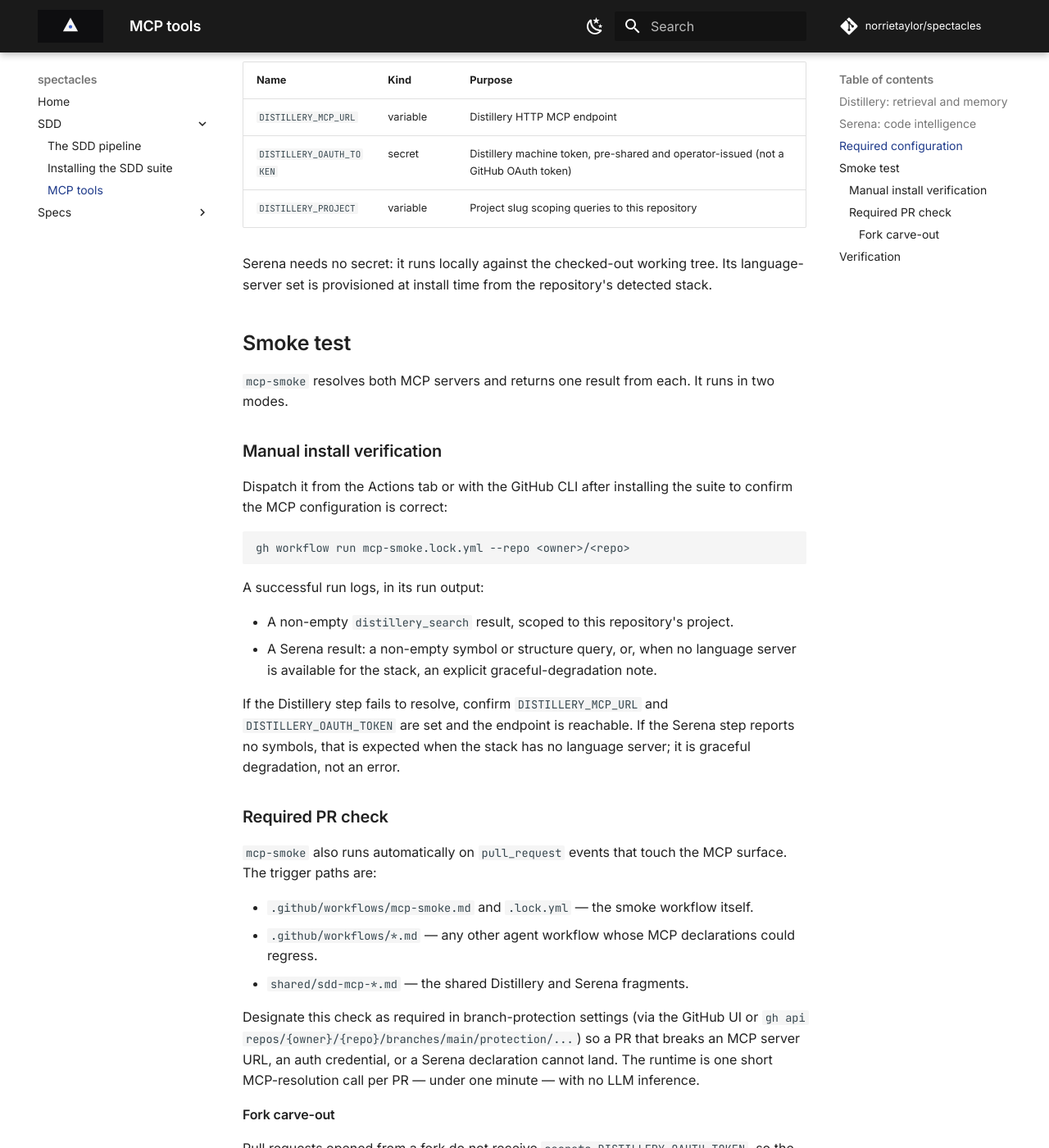
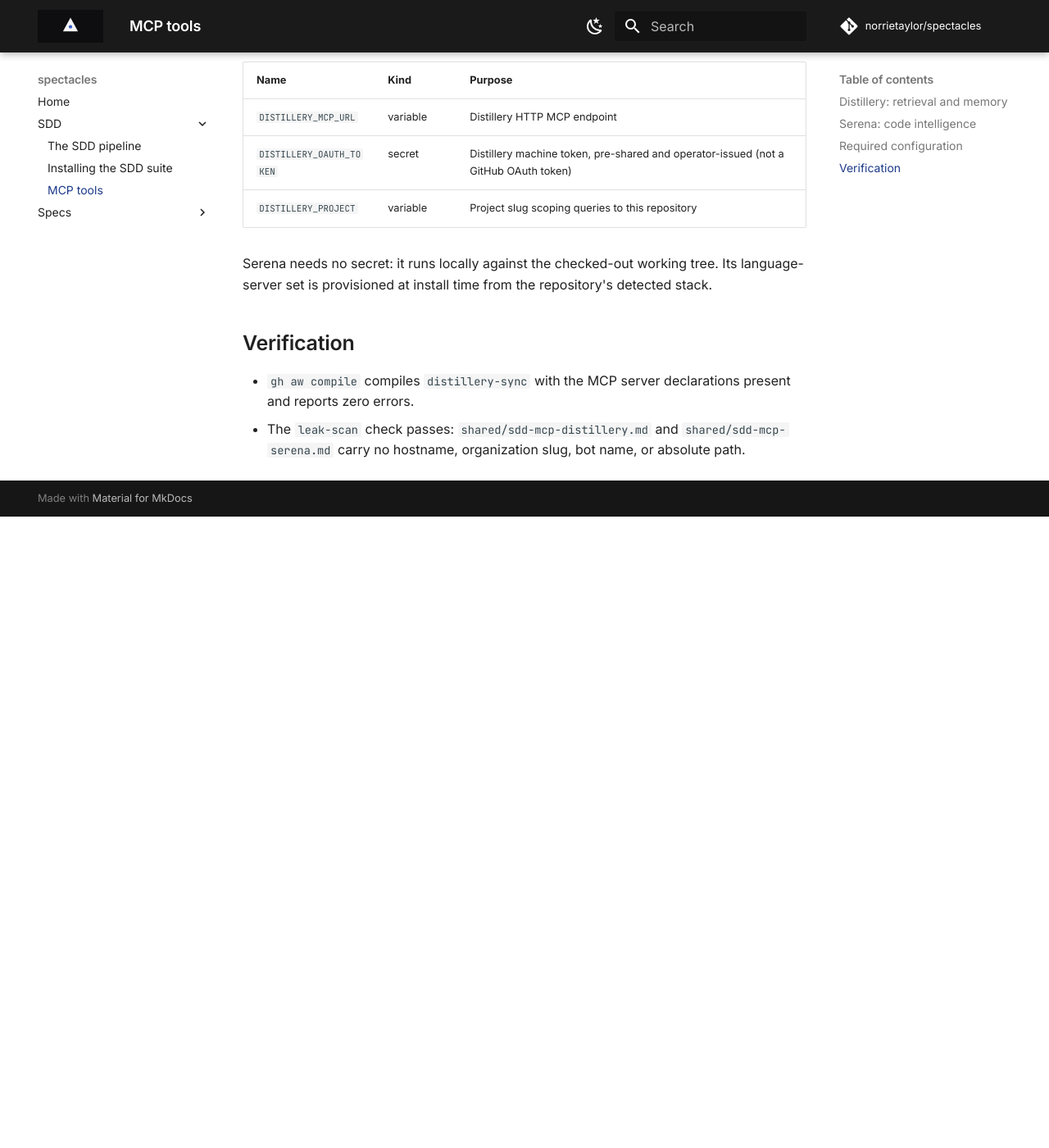
Before and after one commit to norrietaylor/spectacles, an MkDocs documentation site: the page built from docs/sdd/mcp-tools.md, in a window 1280 px wide and 1400 px high, scrolled down 1878 px. Shown: the whole window at 82% size. Built offline with MkDocs 1.6.1 and Material for MkDocs 9.7.7, drawn with Linux system fonts in a browser that asks for light colours; comment, search, counter and statistics services are not loaded; after the commit the page ends 2508 px from its top, so only the background shows below that; some of the changed text lies outside the part shown.

Commit message:
chore(mcp-smoke): remove smoke-test workflow
The mcp-smoke workflow runs on the gh-aw Copilot engine and requires the
COPILOT_GITHUB_TOKEN secret. norrietaylor/spectacles has no equivalent
secret configured, so every PR fails the activation step with:

  Error: None of the following secrets are set: COPILOT_GITHUB_TOKEN

Delete the workflow source and its compiled lock, and prune the
matching Smoke test + Verification subsections from docs/sdd/mcp-tools.md.
The two MCP servers (Distillery, Serena) are still documented; only the
smoke harness goes.

Co-Authored-By: Claude Opus 4.7 (1M context) <noreply@anthropic.com>

````diff
--- a/docs/sdd/mcp-tools.md
+++ b/docs/sdd/mcp-tools.md
@@ -81,68 +81,10 @@ Serena needs no secret: it runs locally against the checked-out working tree.
 Its language-server set is provisioned at install time from the repository's
 detected stack.
 
-## Smoke test
-
-`mcp-smoke` resolves both MCP servers and returns one result from each. It
-runs in two modes.
-
-### Manual install verification
-
-Dispatch it from the Actions tab or with the GitHub CLI after installing the
-suite to confirm the MCP configuration is correct:
-
-```bash
-gh workflow run mcp-smoke.lock.yml --repo <owner>/<repo>
-```
-
-A successful run logs, in its run output:
-
-- A non-empty `distillery_search` result, scoped to this repository's project.
-- A Serena result: a non-empty symbol or structure query, or, when no language
-  server is available for the stack, an explicit graceful-degradation note.
-
-If the Distillery step fails to resolve, confirm `DISTILLERY_MCP_URL` and
-`DISTILLERY_OAUTH_TOKEN` are set and the endpoint is reachable. If the Serena
-step reports no symbols, that is expected when the stack has no language
-server; it is graceful degradation, not an error.
-
-### Required PR check
-
-`mcp-smoke` also runs automatically on `pull_request` events that touch the
-MCP surface. The trigger paths are:
-
-- `.github/workflows/mcp-smoke.md` and `.lock.yml` — the smoke workflow itself.
-- `.github/workflows/*.md` — any other agent workflow whose MCP declarations
-  could regress.
-- `shared/sdd-mcp-*.md` — the shared Distillery and Serena fragments.
-
-Designate this check as required in branch-protection settings (via the
-GitHub UI or `gh api repos/{owner}/{repo}/branches/main/protection/...`) so a
-PR that breaks an MCP server URL, an auth credential, or a Serena declaration
-cannot land. The runtime is one short MCP-resolution call per PR — under one
-minute — with no LLM inference.
-
-#### Fork carve-out
-
-Pull requests opened from a fork do not receive `secrets.DISTILLERY_OAUTH_TOKEN`,
-so the Distillery resolution would fail for a reason unrelated to the change.
-The compiled workflow gates the `pre_activation` job on
-`github.event_name != 'pull_request' || github.event.pull_request.head.repo.id == github.repository_id`,
-which skips the smoke on fork PRs at the YAML level. The agent prose also
-emits a `noop` with the message "mcp-smoke skipped on fork PR — a reviewer
-dispatches the check manually before merge" as a secondary signal. Before
-approving merge on a fork PR, a maintainer dispatches the manual run.
-
 ## Verification
 
-- `gh aw compile` compiles `distillery-sync` and `mcp-smoke` with the MCP
-  server declarations present and reports zero errors.
-- A `workflow_dispatch` run of `mcp-smoke` logs a non-empty result from each
-  server (Serena's result may be the graceful-degradation note).
-- A same-repo `pull_request` that touches an MCP-relevant path triggers
-  `mcp-smoke` and the same smoke runs to completion in under one minute. A
-  fork PR sees the check skipped at `pre_activation` with the documented
-  fork-skip message.
+- `gh aw compile` compiles `distillery-sync` with the MCP server declarations
+  present and reports zero errors.
 - The `leak-scan` check passes: `shared/sdd-mcp-distillery.md` and
   `shared/sdd-mcp-serena.md` carry no hostname, organization slug, bot name, or
   absolute path.
````
Also changed, not shown: .github/workflows/mcp-smoke.md (deleted), 1 other file.
